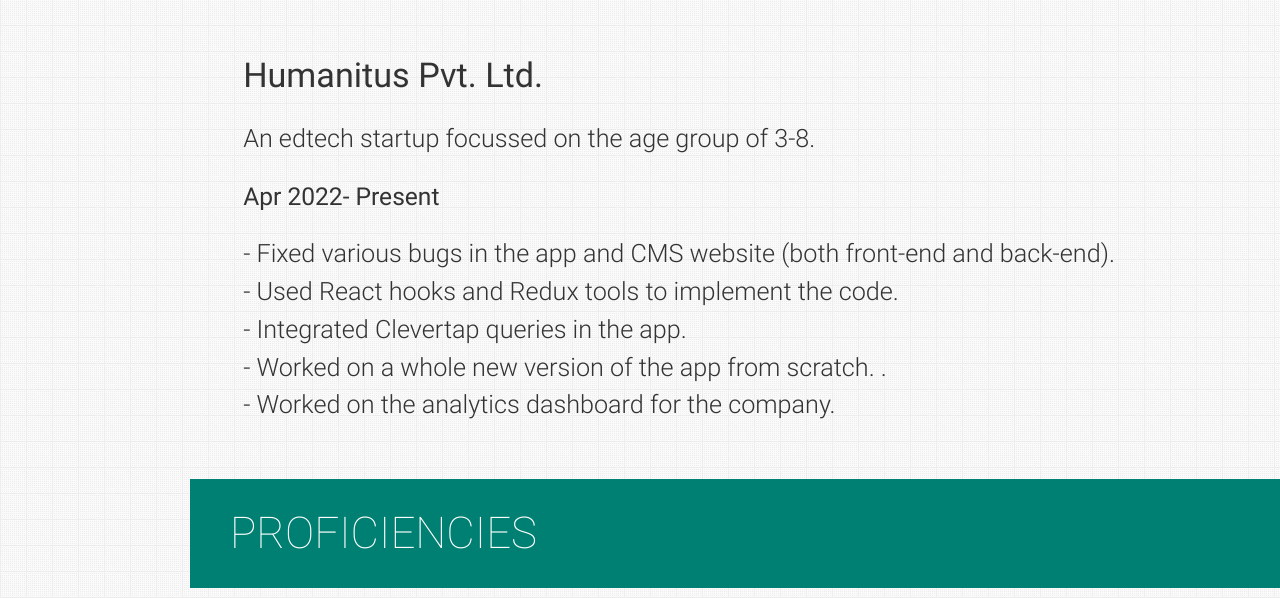
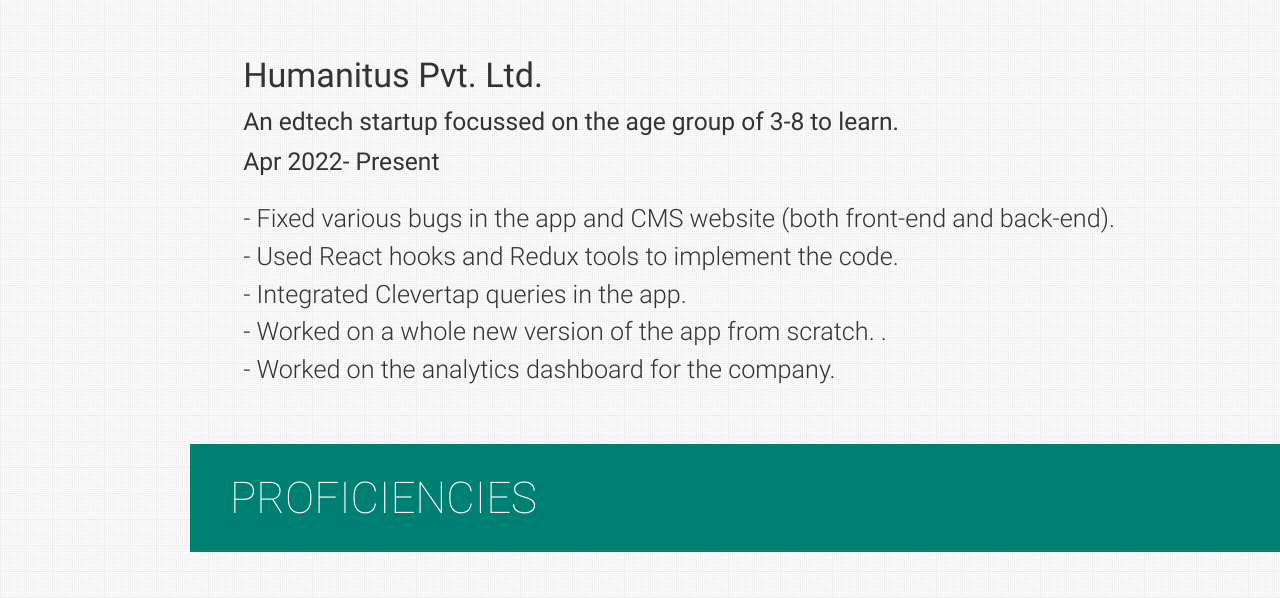
Before and after one commit to krushnakatore/my_portfolio, a plain HTML site: page index.html in a window 1280 px wide. Shown: the part 911-1509 px from the top of the page. Drawn offline with nearby package versions, Linux system fonts and the light colour scheme.

Commit message:
added the vision of the company

```diff
--- a/index.html
+++ b/index.html
@@ -337,7 +337,9 @@
         <div class="container flow-text">
           <div class="container flow-text">
             <h4>Humanitus Pvt. Ltd.</h4>
-            <p>An edtech startup focussed on the age group of 3-8.</p>
+            <h5>
+              An edtech startup focussed on the age group of 3-8 to learn.
+            </h5>
             <h5>Apr 2022- Present</h5>
             <ul>
               <li>
```
